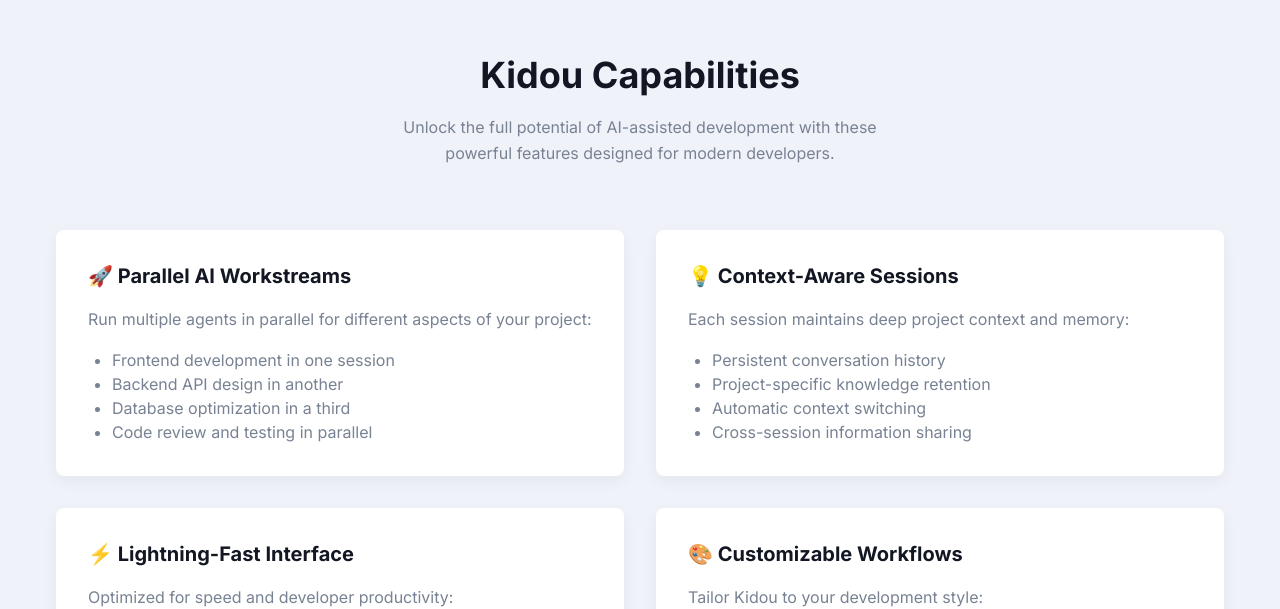
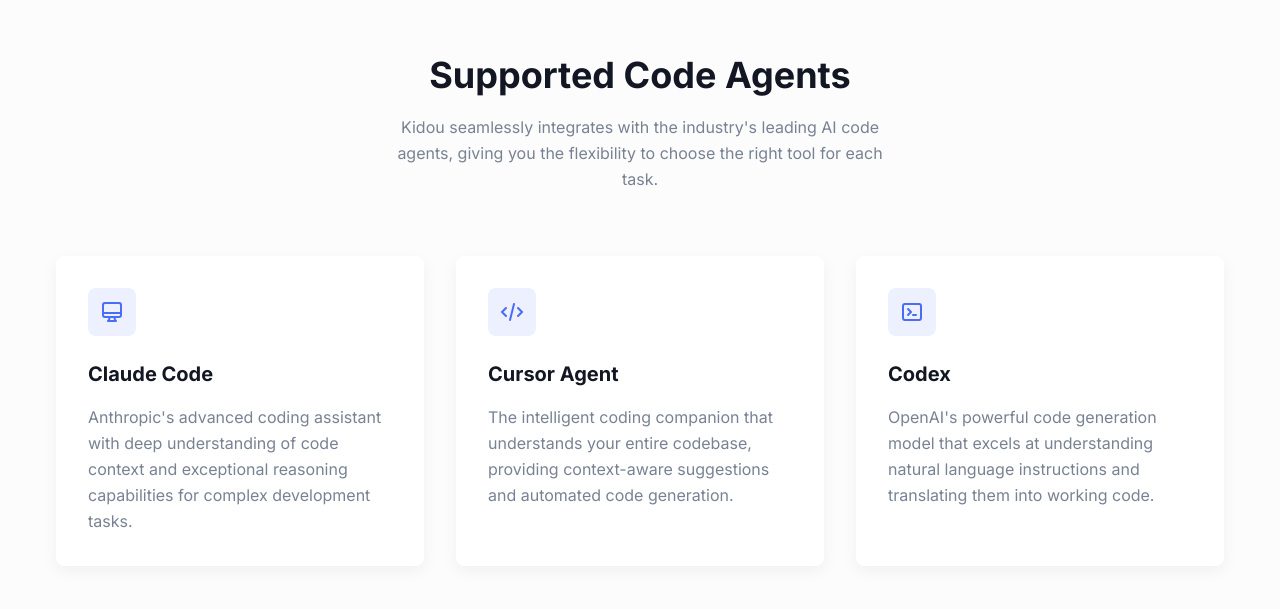
Before and after one commit to ericaicoder/embodyai, a Next.js app: page /en/kidou in a window 1280 px wide. Shown: the part 1733-2342 px from the top of the page. Built offline with nearby package versions, Linux system fonts and the light colour scheme.

Commit message:
Squashed commits from ince-in-makerfield

```diff
--- a/src/app/[locale]/kidou/KidouContent.tsx
+++ b/src/app/[locale]/kidou/KidouContent.tsx
@@ -260,6 +260,64 @@
         </div>
       </section>
 
+      {/* Supported Agents Section */}
+      <section className="py-16 md:py-20 lg:py-28">
+        <div className="container">
+          <div className="mx-auto mb-12 max-w-[510px] text-center lg:mb-16">
+            <h2 className="mb-4 text-3xl font-bold leading-tight text-black dark:text-white sm:text-4xl sm:leading-tight">
+              {t('supportedAgents.title')}
+            </h2>
+            <p className="text-base leading-relaxed text-body-color dark:text-body-color-dark">
+              {t('supportedAgents.description')}
+            </p>
+          </div>
+
+          <div className="grid grid-cols-1 gap-8 md:grid-cols-2 lg:grid-cols-3">
+            <div className="rounded-lg bg-white p-8 shadow-three dark:bg-gray-dark">
+              <div className="mb-6 h-12 w-12 rounded-lg bg-primary/10 flex items-center justify-center">
+                <svg className="h-6 w-6 text-primary" fill="none" stroke="currentColor" viewBox="0 0 24 24">
+                  <path strokeLinecap="round" strokeLinejoin="round" strokeWidth="2" d="M9.75 17L9 20l-1 1h8l-1-1-.75-3M3 13h18M5 17h14a2 2 0 002-2V5a2 2 0 00-2-2H5a2 2 0 00-2 2v10a2 2 0 002 2z" />
+                </svg>
+              </div>
+              <h3 className="mb-4 text-xl font-bold text-black dark:text-white">
+                {t('supportedAgents.claudeCode.title')}
+              </h3>
+              <p className="text-base leading-relaxed text-body-color dark:text-body-color-dark">
+                {t('supportedAgents.claudeCode.description')}
+              </p>
+            </div>
+
+            <div className="rounded-lg bg-white p-8 shadow-three dark:bg-gray-dark">
+              <div className="mb-6 h-12 w-12 rounded-lg bg-primary/10 flex items-center justify-center">
+                <svg className="h-6 w-6 text-primary" fill="none" stroke="currentColor" viewBox="0 0 24 24">
+                  <path strokeLinecap="round" strokeLinejoin="round" strokeWidth="2" d="M10 20l4-16m4 4l4 4-4 4M6 16l-4-4 4-4" />
+                </svg>
+              </div>
+              <h3 className="mb-4 text-xl font-bold text-black dark:text-white">
+                {t('supportedAgents.cursorAgent.title')}
+              </h3>
+              <p className="text-base leading-relaxed text-body-color dark:text-body-color-dark">
+                {t('supportedAgents.cursorAgent.description')}
+              </p>
+            </div>
+
+            <div className="rounded-lg bg-white p-8 shadow-three dark:bg-gray-dark">
+              <div className="mb-6 h-12 w-12 rounded-lg bg-primary/10 flex items-center justify-center">
+                <svg className="h-6 w-6 text-primary" fill="none" stroke="currentColor" viewBox="0 0 24 24">
+                  <path strokeLinecap="round" strokeLinejoin="round" strokeWidth="2" d="M8 9l3 3-3 3m5 0h3M5 20h14a2 2 0 002-2V6a2 2 0 00-2-2H5a2 2 0 00-2 2v12a2 2 0 002 2z" />
+                </svg>
+              </div>
+              <h3 className="mb-4 text-xl font-bold text-black dark:text-white">
+                {t('supportedAgents.codex.title')}
+              </h3>
+              <p className="text-base leading-relaxed text-body-color dark:text-body-color-dark">
+                {t('supportedAgents.codex.description')}
+              </p>
+            </div>
+          </div>
+        </div>
+      </section>
+
       {/* Features Section */}
       <section id="features" className="bg-gray-light py-16 dark:bg-bg-color-dark md:py-20 lg:py-28">
         <div className="container">
--- a/src/messages/en.json
+++ b/src/messages/en.json
@@ -118,7 +118,7 @@
   },
   "Kidou": {
     "title": "Kidou: Multi-Session Code Agent Manager",
-    "description": "Kidou is a multi-session code agent manager that supports Cursor Agent and Claude. Orchestrate multiple agent sessions in parallel with isolated context, and scale developer productivity to 10X.",
+    "description": "Kidou is a multi-session code agent manager that supports Claude Code, Cursor Agent, and Codex. Orchestrate multiple agent sessions in parallel with isolated context, and scale developer productivity to 10X.",
     "exploreFeatures": "Explore Features",
     "getEarlyAccess": "Get Early Access",
     "downloadNow": "Download Now",
@@ -141,11 +141,11 @@
     "storage": "2GB available disk space",
     "whatIsKidou": {
       "title": "What is Kidou?",
-      "description": "Kidou (起動 - \"startup\" in Japanese) is evolving into a general code agent multi-session manager. Manage Cursor Agent, Claude, and other agents across concurrent, isolated sessions for specialized tasks.",
+      "description": "Kidou (起動 - \"startup\" in Japanese) is evolving into a general code agent multi-session manager. Manage Claude Code, Cursor Agent, Codex, and other agents across concurrent, isolated sessions for specialized tasks.",
       "cards": {
         "multiSession": {
           "title": "Multi-Session Agent Management",
-          "description": "Open and manage multiple agent sessions (Cursor, Claude, and more) simultaneously. Each session maintains its own context, memory, and conversation thread."
+          "description": "Open and manage multiple agent sessions (Claude Code, Cursor Agent, Codex, and more) simultaneously. Each session maintains its own context, memory, and conversation thread."
         },
         "vibeCoding": {
           "title": "Vibe Coding Experience",
@@ -155,6 +155,22 @@
           "title": "Intelligent Session Orchestration",
           "description": "Automatic context switching, session persistence, and intelligent workload distribution across your AI agents."
         }
+      }
+    },
+    "supportedAgents": {
+      "title": "Supported Code Agents",
+      "description": "Kidou seamlessly integrates with the industry's leading AI code agents, giving you the flexibility to choose the right tool for each task.",
+      "claudeCode": {
+        "title": "Claude Code",
+        "description": "Anthropic's advanced coding assistant with deep understanding of code context and exceptional reasoning capabilities for complex development tasks."
+      },
+      "cursorAgent": {
+        "title": "Cursor Agent",
+        "description": "The intelligent coding companion that understands your entire codebase, providing context-aware suggestions and automated code generation."
+      },
+      "codex": {
+        "title": "Codex",
+        "description": "OpenAI's powerful code generation model that excels at understanding natural language instructions and translating them into working code."
       }
     },
     "capabilities": {
--- a/src/messages/ja.json
+++ b/src/messages/ja.json
@@ -118,7 +118,7 @@
   },
   "Kidou": {
     "title": "Kidou: マルチセッション・コードエージェントマネージャー",
-    "description": "KidouはCursor AgentとClaudeに対応したマルチセッション型のコードエージェントマネージャーです。エージェントごとのコンテキストを分離しつつ並列にオーケストレーションし、開発生産性を10倍にスケールします。",
+    "description": "KidouはClaude Code、Cursor Agent、Codexに対応したマルチセッション型のコードエージェントマネージャーです。エージェントごとのコンテキストを分離しつつ並列にオーケストレーションし、開発生産性を10倍にスケールします。",
     "exploreFeatures": "機能を探索",
     "getEarlyAccess": "早期アクセスを取得",
     "downloadNow": "今すぐダウンロード",
@@ -141,11 +141,11 @@
     "storage": "利用可能なディスク容量 2GB",
     "whatIsKidou": {
       "title": "Kidouとは？",
-      "description": "Kidou（起動）は、汎用のコードエージェント・マルチセッションマネージャーへと進化中です。Cursor Agent、Claudeなど複数のエージェントを、用途別に分離したセッションで同時に管理できます。",
+      "description": "Kidou（起動）は、汎用のコードエージェント・マルチセッションマネージャーへと進化中です。Claude Code、Cursor Agent、Codexなど複数のエージェントを、用途別に分離したセッションで同時に管理できます。",
       "cards": {
         "multiSession": {
           "title": "マルチセッション・エージェント管理",
-          "description": "Cursor、Claudeなどの複数エージェントを同時に管理。各セッションは独自のコンテキスト、メモリ、スレッドを保持します。"
+          "description": "Claude Code、Cursor Agent、Codexなどの複数エージェントを同時に管理。各セッションは独自のコンテキスト、メモリ、スレッドを保持します。"
         },
         "vibeCoding": {
           "title": "バイブコーディング体験",
@@ -155,6 +155,22 @@
           "title": "インテリジェントなオーケストレーション",
           "description": "自動コンテキスト切替、セッション永続化、エージェント間でのスマートな負荷分散を提供します。"
         }
+      }
+    },
+    "supportedAgents": {
+      "title": "対応コードエージェント",
+      "description": "Kidouは業界をリードするAIコードエージェントとシームレスに統合し、各タスクに最適なツールを選択する柔軟性を提供します。",
+      "claudeCode": {
+        "title": "Claude Code",
+        "description": "Anthropicの高度なコーディングアシスタント。コードコンテキストの深い理解と、複雑な開発タスクに対する優れた推論能力を備えています。"
+      },
+      "cursorAgent": {
+        "title": "Cursor Agent",
+        "description": "コードベース全体を理解するインテリジェントなコーディングパートナー。コンテキストを意識した提案と自動コード生成を提供します。"
+      },
+      "codex": {
+        "title": "Codex",
+        "description": "OpenAIの強力なコード生成モデル。自然言語の指示を理解し、動作するコードに変換することに優れています。"
       }
     },
     "capabilities": {
```
